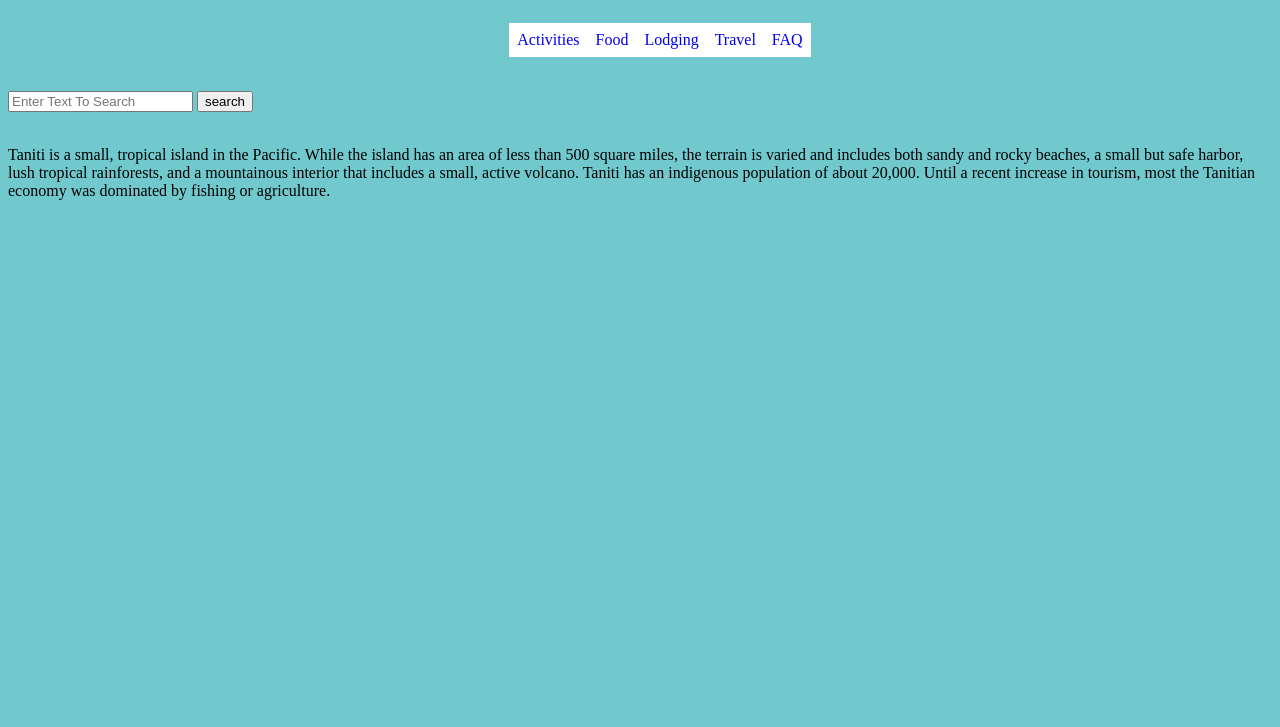
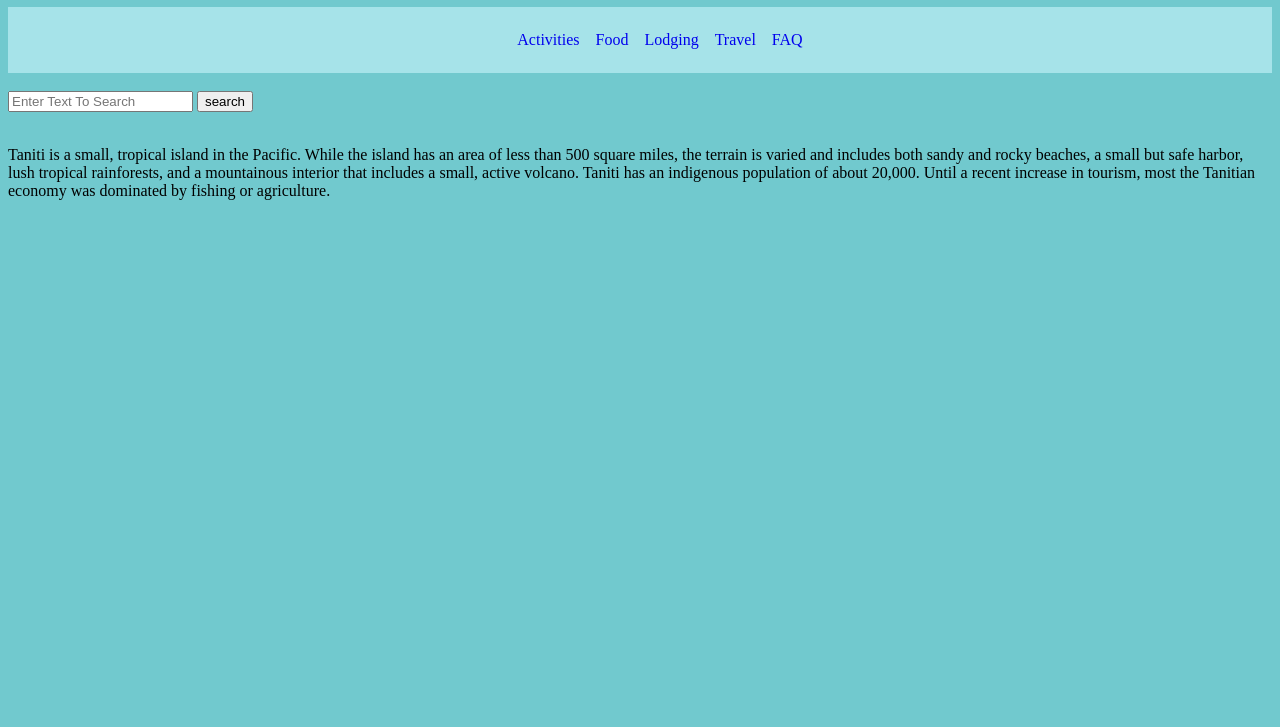
Before and after one commit to Lerizzle/D479-User-Experience-Design, a plain HTML site: page index.html in a window 1280 px wide. Shown: the part 73-800 px from the top of the page. Drawn offline with Linux system fonts and the light colour scheme.

Commit message:
added some more color

```diff
--- a/style.css
+++ b/style.css
@@ -7,12 +7,14 @@ body {
 nav {
     display: flex;
     justify-content: center;
+    background-color: #A6E3E9;
 }
 
 nav li {
     float: left;
     list-style: none;
     text-align: center;
+    background-color: #A6E3E9;
 }
 
 nav li a {
@@ -20,6 +22,7 @@ nav li a {
     padding: 8px;
     background-color: white;
     text-align: center;
+    background-color: #A6E3E9;
 }
 h1 {
     text-align: center;
```
